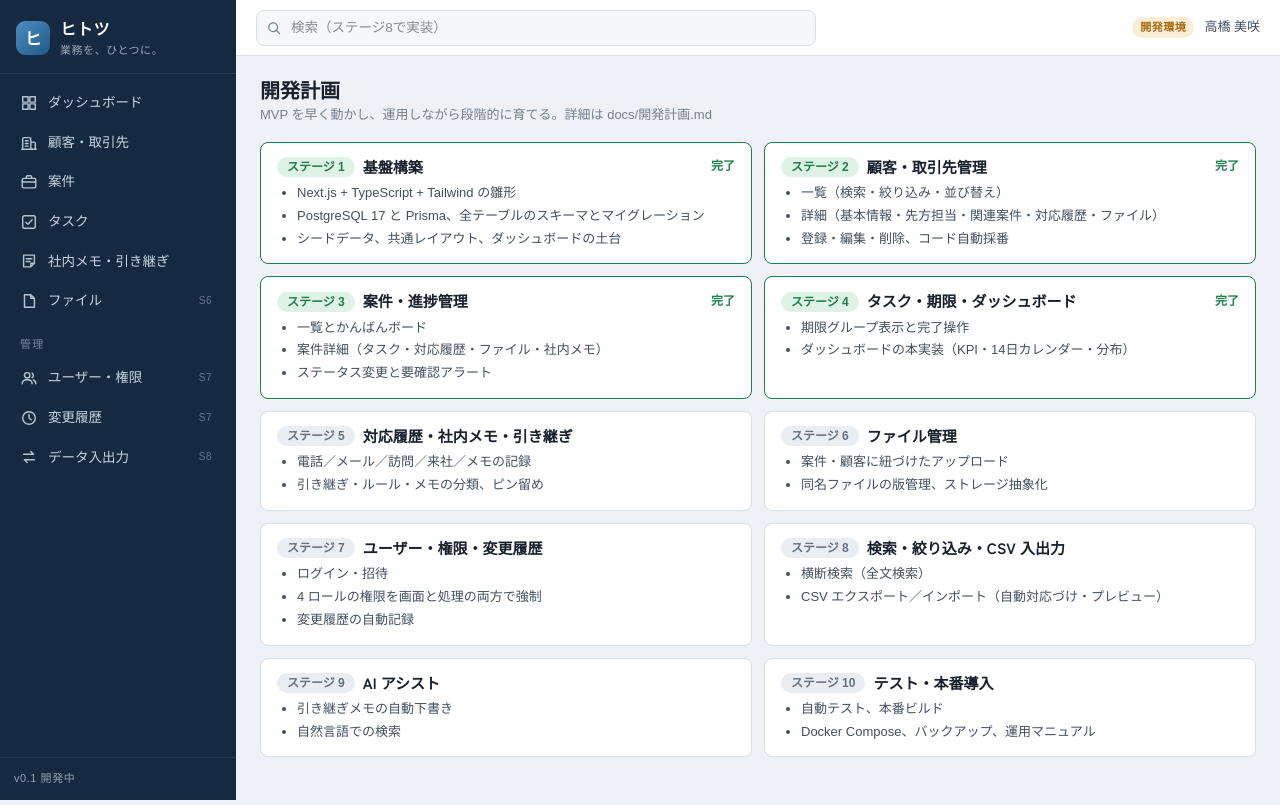
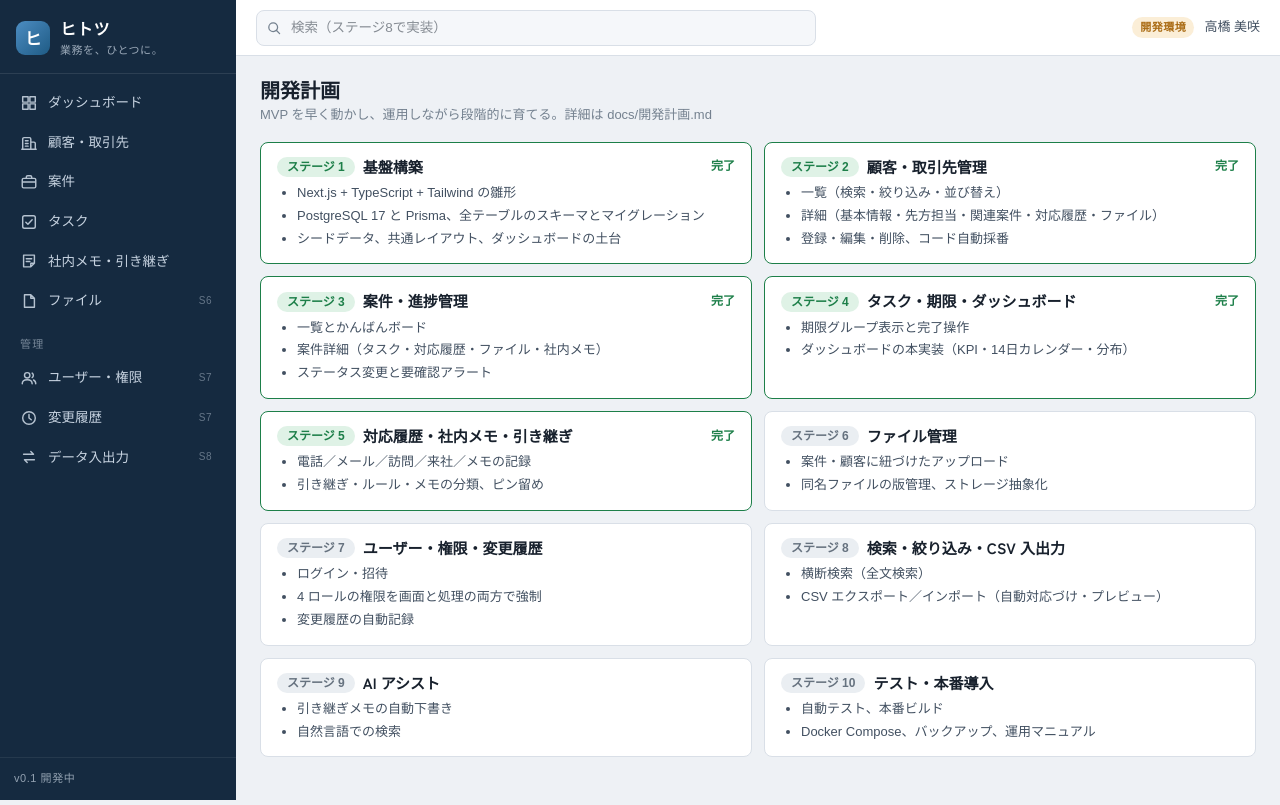
Before and after one commit to zumiraku/hitotsu, a Next.js app: page /plan in a window 1280 px wide. Built offline with nearby package versions, Linux system fonts and the light colour scheme; a web font is replaced by a local one.

Commit message:
ステージ5 完了

```diff
--- a/src/app/plan/page.tsx
+++ b/src/app/plan/page.tsx
@@ -5,7 +5,7 @@ const STAGES: { n: number; title: string; done?: boolean; items: string[] }[] =
   { n: 2, title: "顧客・取引先管理", done: true, items: ["一覧（検索・絞り込み・並び替え）", "詳細（基本情報・先方担当・関連案件・対応履歴・ファイル）", "登録・編集・削除、コード自動採番"] },
   { n: 3, title: "案件・進捗管理", done: true, items: ["一覧とかんばんボード", "案件詳細（タスク・対応履歴・ファイル・社内メモ）", "ステータス変更と要確認アラート"] },
   { n: 4, title: "タスク・期限・ダッシュボード", done: true, items: ["期限グループ表示と完了操作", "ダッシュボードの本実装（KPI・14日カレンダー・分布）"] },
-  { n: 5, title: "対応履歴・社内メモ・引き継ぎ", items: ["電話／メール／訪問／来社／メモの記録", "引き継ぎ・ルール・メモの分類、ピン留め"] },
+  { n: 5, title: "対応履歴・社内メモ・引き継ぎ", done: true, items: ["電話／メール／訪問／来社／メモの記録", "引き継ぎ・ルール・メモの分類、ピン留め"] },
   { n: 6, title: "ファイル管理", items: ["案件・顧客に紐づけたアップロード", "同名ファイルの版管理、ストレージ抽象化"] },
   { n: 7, title: "ユーザー・権限・変更履歴", items: ["ログイン・招待", "4 ロールの権限を画面と処理の両方で強制", "変更履歴の自動記録"] },
   { n: 8, title: "検索・絞り込み・CSV 入出力", items: ["横断検索（全文検索）", "CSV エクスポート／インポート（自動対応づけ・プレビュー）"] },
```
Also changed, not shown: 1 other file (tests, documents, lock files or other folders).
